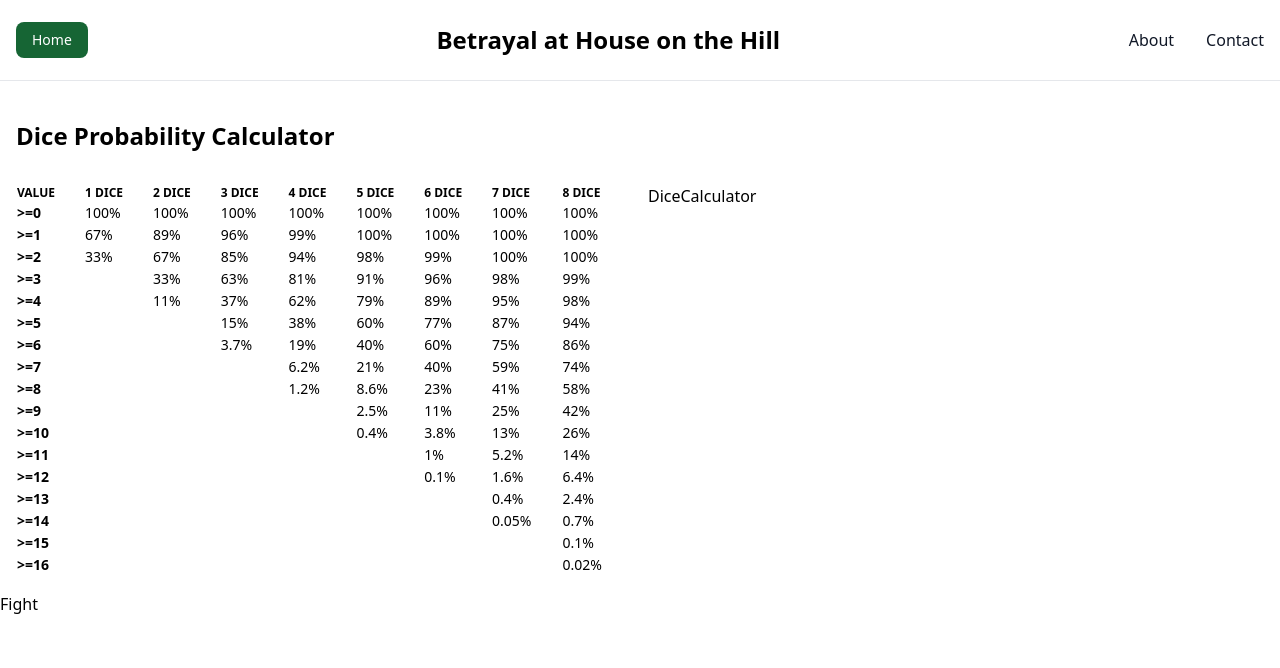
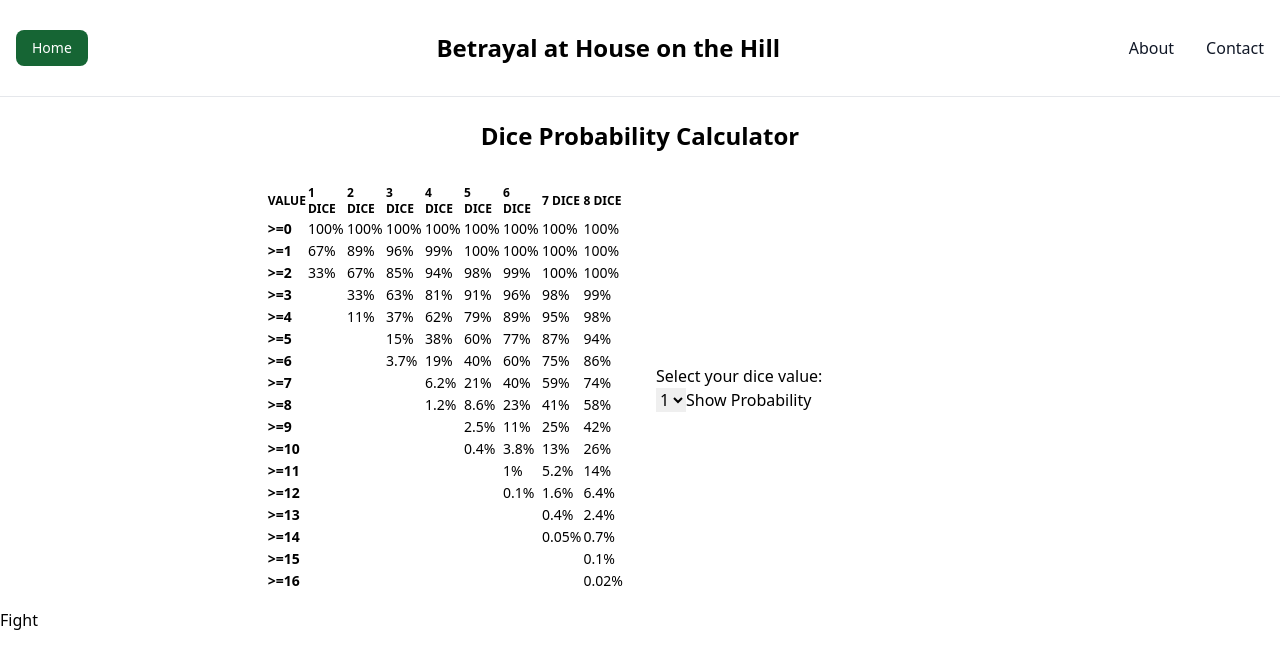
Before and after one commit to safifis/Boardgame, a React (Vite) app: page / in a window 1280 px wide. Shown: the top 668 px of the page. Built offline with nearby package versions, Linux system fonts and the light colour scheme.

Commit message:
Setup Dice Table and Dice Calculator

```diff
--- a/src/components/Dice.tsx
+++ b/src/components/Dice.tsx
@@ -4,10 +4,10 @@
 const Dice = () => {
     return (
         <div className="flex flex-col mt-10">
-            <h2 className="text-2xl font-bold mb-4 px-4">
+            <h2 className="sm:text-center text-2xl font-bold mb-4 px-4">
                 Dice Probability Calculator
             </h2>
-            <div className="flex flex-wrap md:flex-nowrap justify-center gap-4 p-4">
+            <div className="flex flex-wrap justify-between max-w-screen-xl items-center mx-auto">
                 <div className="flex-1">
                     <DiceTable />
                 </div>
--- a/src/components/DiceCalculator.tsx
+++ b/src/components/DiceCalculator.tsx
@@ -1,5 +1,37 @@
+import { useState, ChangeEvent } from "react";
+
 const DiceCalculator = () => {
-    return <div>DiceCalculator</div>;
+    const [number, setNumber] = useState(1);
+    const [showImage, setShowImage] = useState(false);
+
+    const handleNumber = (event: ChangeEvent<HTMLSelectElement>) => {
+        setNumber(Number(event.target.value));
+        setShowImage(false);
+    };
+
+    const handleShowImage = () => {
+        setShowImage(true);
+    };
+
+    return (
+        <div className="dice-calculator max-w-md min-w-96 p-4">
+            <p>Select your dice value:</p>
+            <select value={number} onChange={handleNumber}>
+                {Array.from({ length: 8 }, (_, i) => (
+                    <option key={i + 1} value={i + 1}>
+                        {i + 1}
+                    </option>
+                ))}
+            </select>
+            <button onClick={handleShowImage}>Show Probability</button>
+            {showImage && (
+                <img
+                    src={`/src/assets/${number}.png`}
+                    alt={`Dice showing ${number}`}
+                />
+            )}
+        </div>
+    );
 };
 
 export default DiceCalculator;
--- a/src/components/DiceTable.tsx
+++ b/src/components/DiceTable.tsx
@@ -1,6 +1,6 @@
 const DiceTable = () => {
     return (
-        <div className="relative overflow-x-auto">
+        <div className="relative overflow-x-auto max-w-md min-w-96 p-4">
             <table className="w-full text-sm text-left rtl:text-right ">
                 <thead className="text-xs  uppercase">
                     <th scope="col">Value</th>
--- a/src/components/Navbar.tsx
+++ b/src/components/Navbar.tsx
@@ -6,7 +6,7 @@
     return (
         <>
             <nav className="bg-white dark:bg-gray-900 fixed w-full z-20 top-0 start-0 border-b border-gray-200 dark:border-gray-600">
-                <div className="h-20 max-w-screen-xl flex flex-wrap items-center justify-between mx-auto p-4">
+                <div className="h-24 max-w-screen-xl flex flex-wrap items-center justify-between mx-auto p-4">
                     <a
                         href="#"
                         className="flex items-center space-x-3 rtl:space-x-reverse md:order-1"
@@ -24,7 +24,7 @@
                         </button>
                     </div>
                     <div
-                        className="items-center justify-between w-full sm:hidden md:flex md:w-auto md:order-2"
+                        className="items-center justify-between w-full hidden md:flex md:w-auto md:order-2"
                         id="navbar-sticky"
                     >
                         <ul className="flex flex-col p-4 md:p-0 mt-4 font-medium border border-gray-100 rounded-lg bg-gray-50 md:space-x-8 rtl:space-x-reverse md:flex-row md:mt-0 md:border-0 md:bg-white dark:bg-gray-800 md:dark:bg-gray-900 dark:border-gray-700">
```
Also changed, not shown: src/assets/8.png (added).
